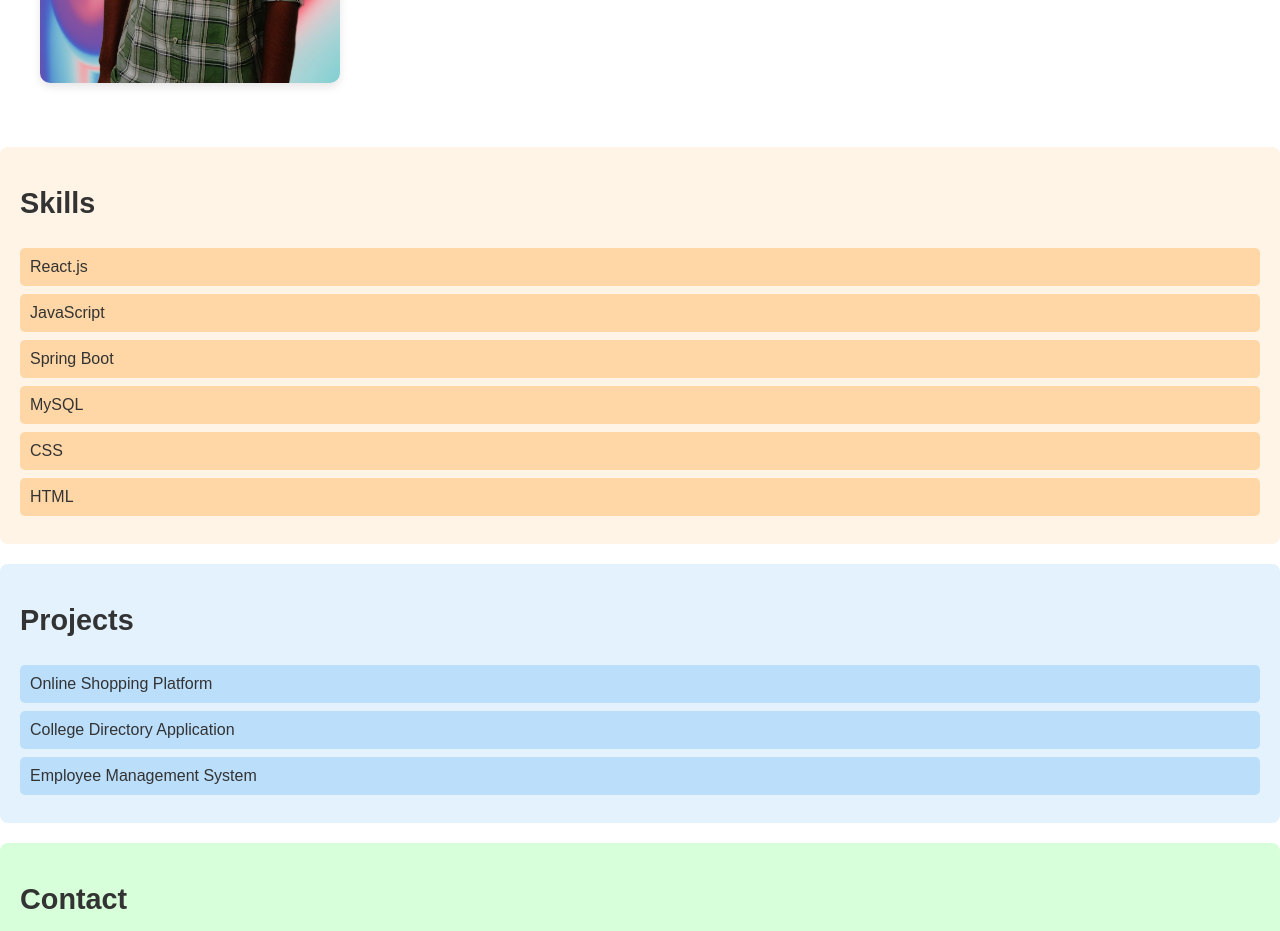
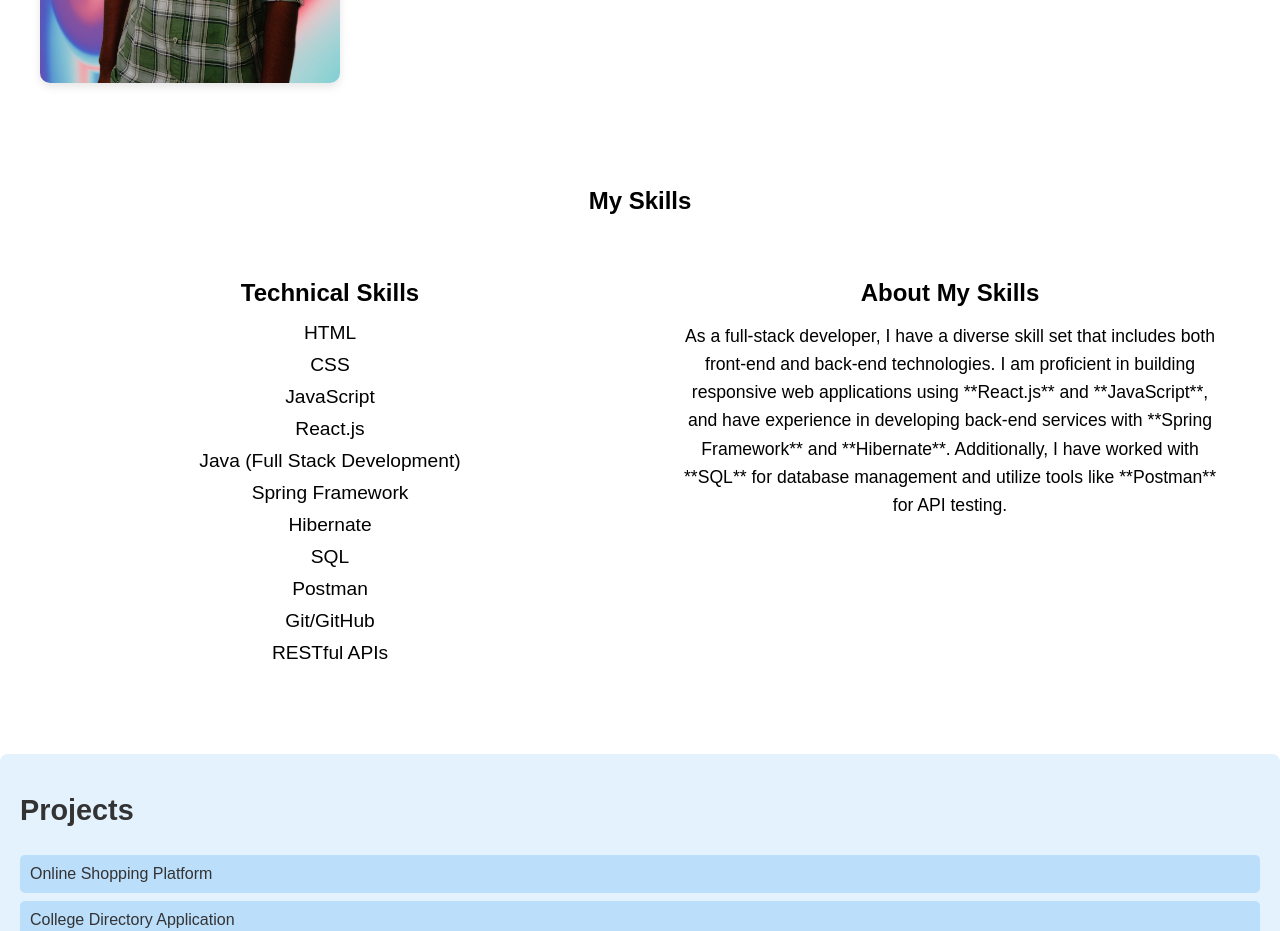
Before and after one commit to mreddy-fullstack/mallikarjunareddy_portfolio, a React (Create React App) app: page / in a window 1280 px wide. Shown: the part 640-1571 px from the top of the page. Built offline with nearby package versions, Linux system fonts and the light colour scheme.

Commit message:
skills section changed

```diff
--- a/src/components/Skills.css
+++ b/src/components/Skills.css
@@ -1,25 +1,48 @@
 .skills {
-    margin: 20px 0;
-    padding: 20px;
-    background-color: #fff4e6;
-    border-radius: 8px;
+  padding: 40px;
+  max-width: 1200px;
+  margin: auto;
+  text-align: center;
 }
 
-  .skills h2 {
-    font-size: 1.8em;
-    color: #333;
+.skills-container {
+  display: flex;
+  justify-content: space-between;
+  gap: 40px;
+  flex-wrap: wrap;
 }
 
-  .skills ul {
-    list-style-type: none;
-    padding: 0;
+.skills-list,
+.skills-info {
+  flex: 1;
+  min-width: 300px;
+  padding: 20px;
 }
 
-  .skills li {
-    margin: 8px 0;
-    padding: 10px;
-    background-color: #ffd6a5;
-    border-radius: 5px;
-    font-size: 1em;
-    color: #333;
+.skills-list h3,
+.skills-info h3 {
+  font-size: 1.5rem;
+  margin-bottom: 15px;
 }
+
+.skills-list ul {
+  list-style-type: none;
+  padding-left: 0;
+}
+
+.skills-list li {
+  font-size: 1.2rem;
+  margin: 10px 0;
+}
+
+.skills-info p {
+  font-size: 1.1rem;
+  line-height: 1.6;
+}
+
+/* Media query for smaller screens */
+@media (max-width: 768px) {
+  .skills-container {
+    flex-direction: column;
+  }
+}
--- a/src/components/Skills.js
+++ b/src/components/Skills.js
@@ -1,17 +1,39 @@
 import React from 'react';
-import './Skills.css';
+import './Skills.css'; // Import the CSS file for styling
 
 const Skills = () => {
-  const skills = ['React.js', 'JavaScript', 'Spring Boot', 'MySQL', 'CSS', 'HTML'];
-
   return (
     <section className="skills">
-      <h2>Skills</h2>
-      <ul>
-        {skills.map((skill, index) => (
-          <li key={index}>{skill}</li>
-        ))}
-      </ul>
+      <h2>My Skills</h2>
+      <div className="skills-container">
+        {/* Left Section */}
+        <div className="skills-list">
+          <h3>Technical Skills</h3>
+          <ul>
+            <li>HTML</li>
+            <li>CSS</li>
+            <li>JavaScript</li>
+            <li>React.js</li>
+            <li>Java (Full Stack Development)</li>
+            <li>Spring Framework</li>
+            <li>Hibernate</li>
+            <li>SQL</li>
+            <li>Postman</li>
+            <li>Git/GitHub</li>
+            <li>RESTful APIs</li>
+          </ul>
+        </div>
+
+        {/* Right Section */}
+        <div className="skills-info">
+          <h3>About My Skills</h3>
+          <p>
+            As a full-stack developer, I have a diverse skill set that includes both front-end and back-end technologies.
+            I am proficient in building responsive web applications using **React.js** and **JavaScript**, and have experience in developing back-end services with **Spring Framework** and **Hibernate**.
+            Additionally, I have worked with **SQL** for database management and utilize tools like **Postman** for API testing.
+          </p>
+        </div>
+      </div>
     </section>
   );
 };
```
Lines whose indentation alone changed are shown as unchanged.
